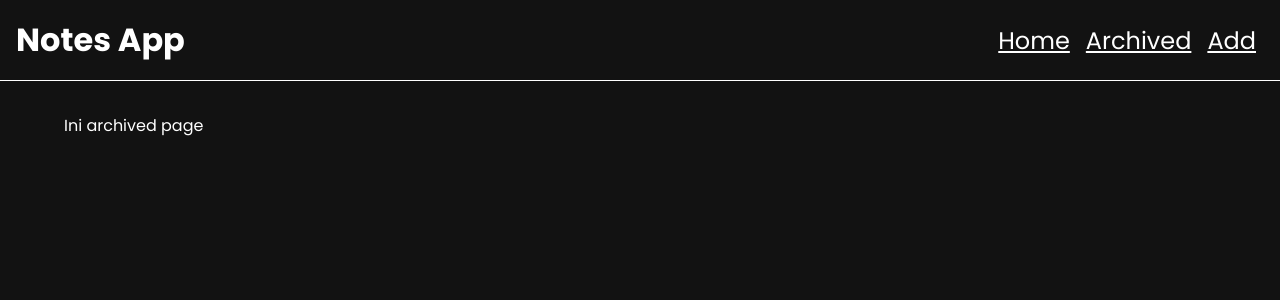
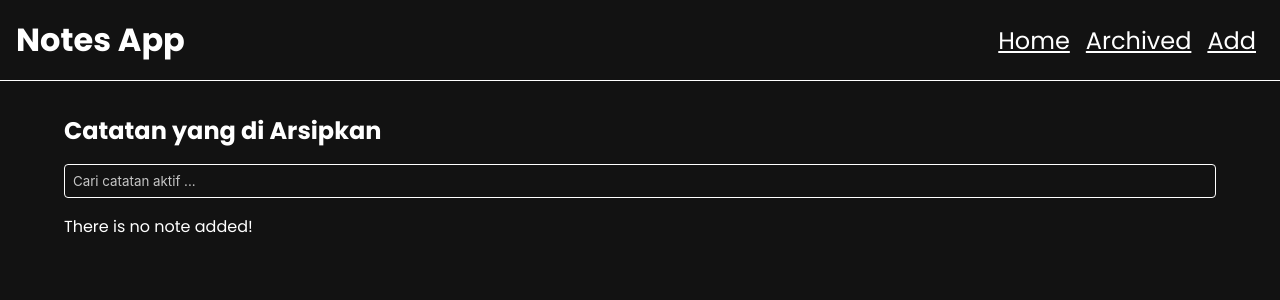
Before and after one commit to rfsyhb/reactlearn-spa-personal-note, a React (Vite) app: page /archived in a window 1280 px wide. Shown: the top 300 px of the page. Built offline with nearby package versions, Linux system fonts and the light colour scheme.

Commit message:
added ArchivedPage

```diff
--- a/src/App.jsx
+++ b/src/App.jsx
@@ -2,6 +2,7 @@ import React from "react";
 import Navigation from "./components/Navigation";
 import { Routes, Route } from "react-router-dom";
 import HomePageWrapper from "./pages/HomePage";
+import ArchivedPageWrapper from "./pages/ArchivedPage";
 
 function App() {
   return (
@@ -13,7 +14,7 @@ function App() {
       <main>
         <Routes>
           <Route path="/" element={<HomePageWrapper />} />
-          <Route path="/archived" element={<p>Ini archived page</p>} />
+          <Route path="/archived" element={<ArchivedPageWrapper />} />
           <Route path="/add" element={<p>Ini add new note page</p>} />
           <Route path="*" element={<p>Error 404: Page not found</p>} />
         </Routes>
--- /dev/null
+++ b/src/pages/ArchivedPage.jsx
@@ -0,0 +1,61 @@
+import React from "react";
+import { getArchivedNotes } from "../utils/local-data";
+import { useSearchParams } from "react-router-dom";
+import SearchBar from "../components/SearchBar";
+import NotesList from "../components/NotesList";
+
+function ArchivedPageWrapper() {
+  const [searchParams, setSearchParams] = useSearchParams();
+
+  // mengambil keyword dari URL
+  const keyword = searchParams.get("keyword");
+
+  // set URL sesuai keyword
+  function changeSearchParams(keyword) {
+    setSearchParams({ keyword });
+  }
+
+  return (
+    <ArchivedPage defaultKeyword={keyword} keywordChange={changeSearchParams} />
+  );
+}
+
+class ArchivedPage extends React.Component {
+  constructor(props) {
+    super(props);
+
+    this.state = {
+      archivedNotes: getArchivedNotes(),
+      keyword: props.defaultKeyword || "",
+    };
+  }
+
+  onSearchChangeHandler = (keyword) => {
+    this.setState(() => {
+      return { keyword };
+    });
+
+    this.props.keywordChange(keyword);
+  };
+
+  render() {
+    const filteredNotes = this.state.archivedNotes.filter((note) => {
+      return note.title
+        .toLowerCase()
+        .includes(this.state.keyword.toLowerCase());
+    });
+
+    return (
+      <section>
+        <SearchBar
+          title="Catatan yang di Arsipkan"
+          keyword={this.state.keyword}
+          keywordChange={this.onSearchChangeHandler}
+        />
+        <NotesList notes={filteredNotes} />
+      </section>
+    );
+  }
+}
+
+export default ArchivedPageWrapper;
```
